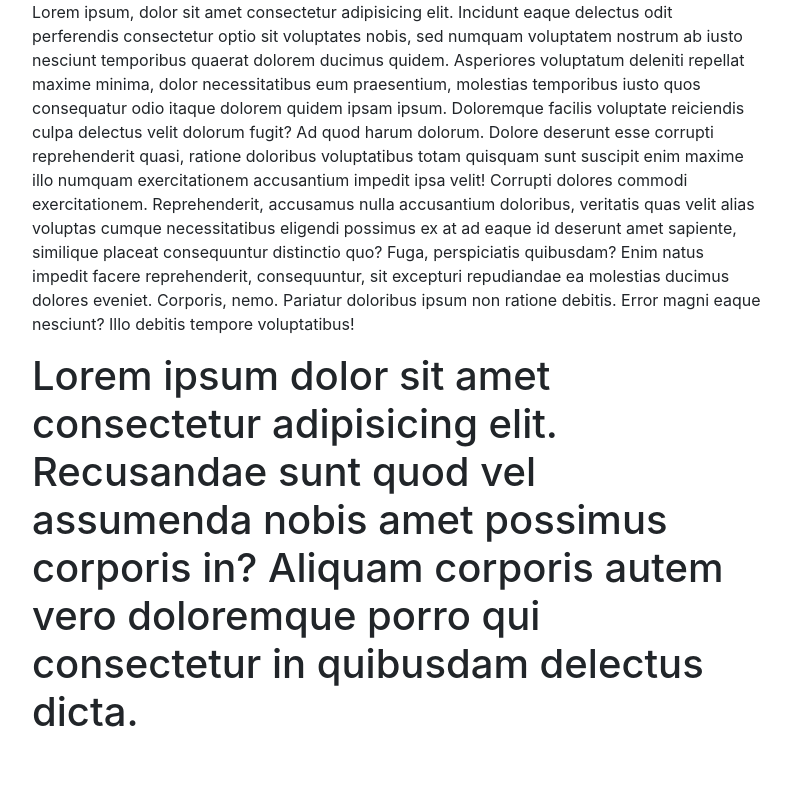
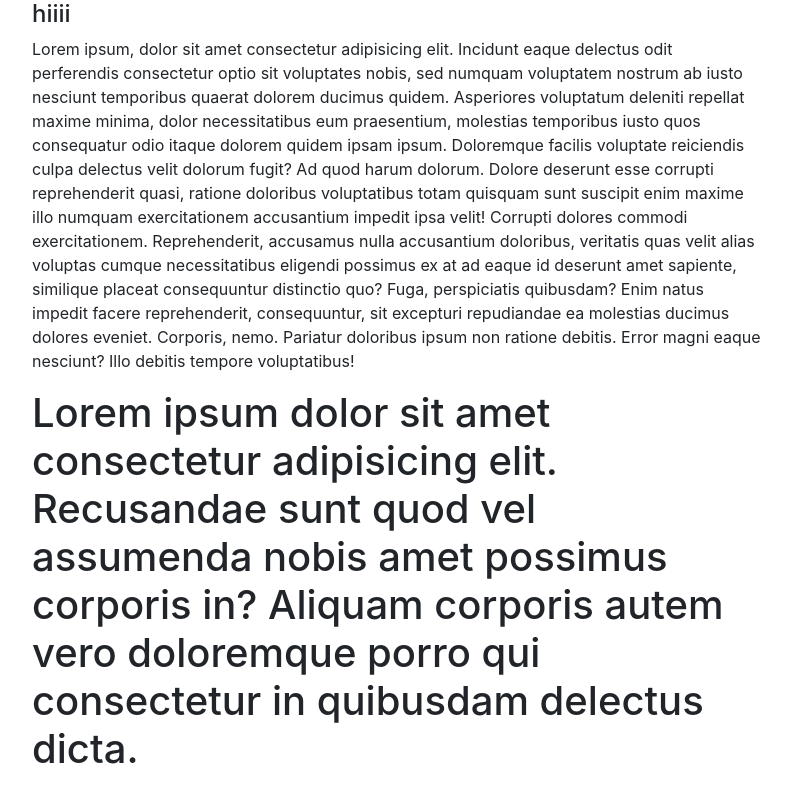
Before and after one commit to rachelmiata/git-test, a website: page index.html in a window 1280 px wide. Shown: the whole page, without its empty margins (53-844 px from the left). Drawn offline with nearby package versions, Linux system fonts and the light colour scheme.

Commit message:
added header

```diff
--- a/index.html
+++ b/index.html
@@ -11,6 +11,7 @@
     <div class="container">
         <div class="row">
             <div class="col-8">
+                <h4>hiiii</h4>
                 <p>Lorem ipsum, dolor sit amet consectetur adipisicing elit. Incidunt eaque delectus odit perferendis consectetur optio sit voluptates nobis, sed numquam voluptatem nostrum ab iusto nesciunt temporibus quaerat dolorem ducimus quidem.
                 Asperiores voluptatum deleniti repellat maxime minima, dolor necessitatibus eum praesentium, molestias temporibus iusto quos consequatur odio itaque dolorem quidem ipsam ipsum. Doloremque facilis voluptate reiciendis culpa delectus velit dolorum fugit?
                 Ad quod harum dolorum. Dolore deserunt esse corrupti reprehenderit quasi, ratione doloribus voluptatibus totam quisquam sunt suscipit enim maxime illo numquam exercitationem accusantium impedit ipsa velit! Corrupti dolores commodi exercitationem.
```
